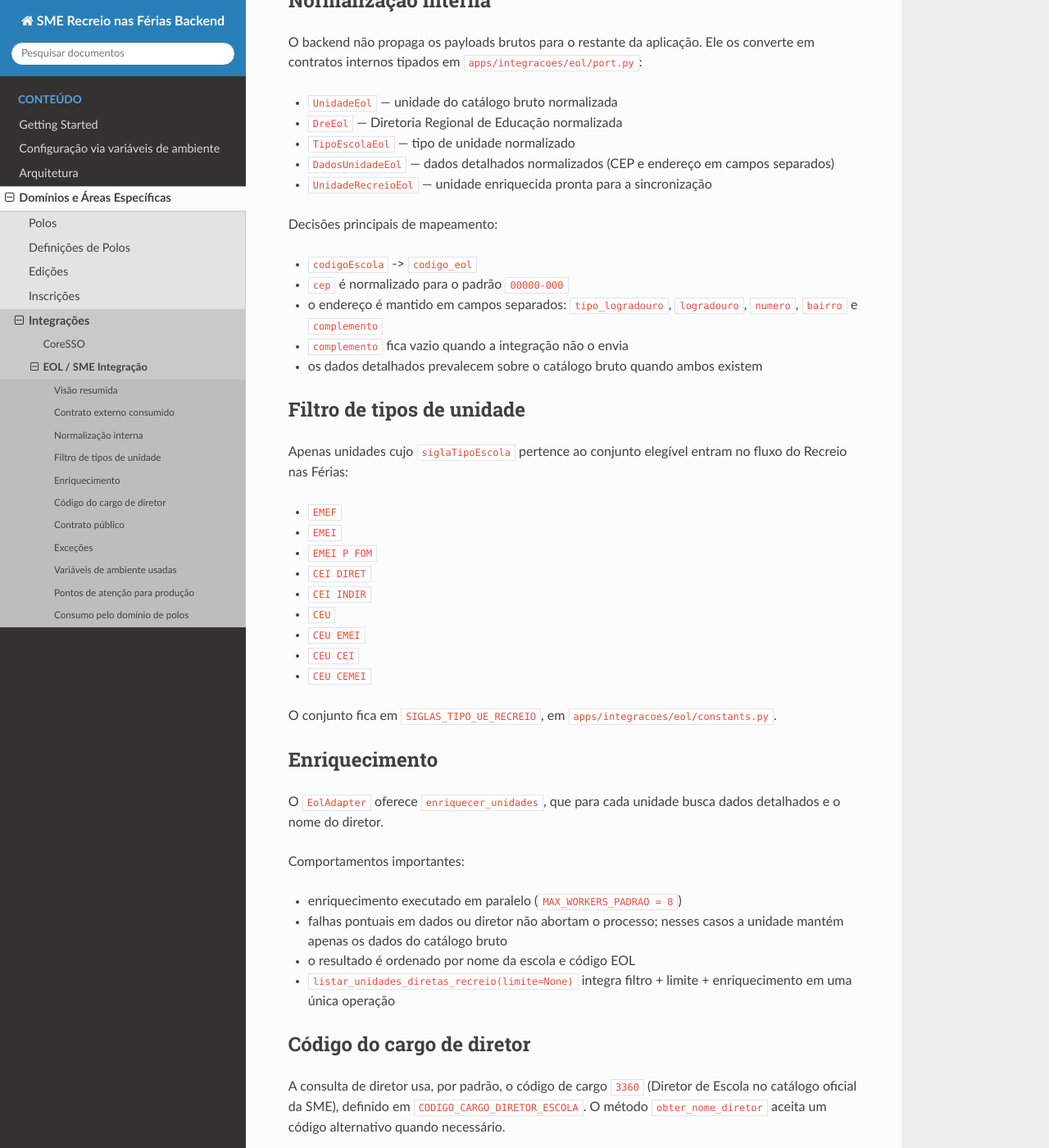
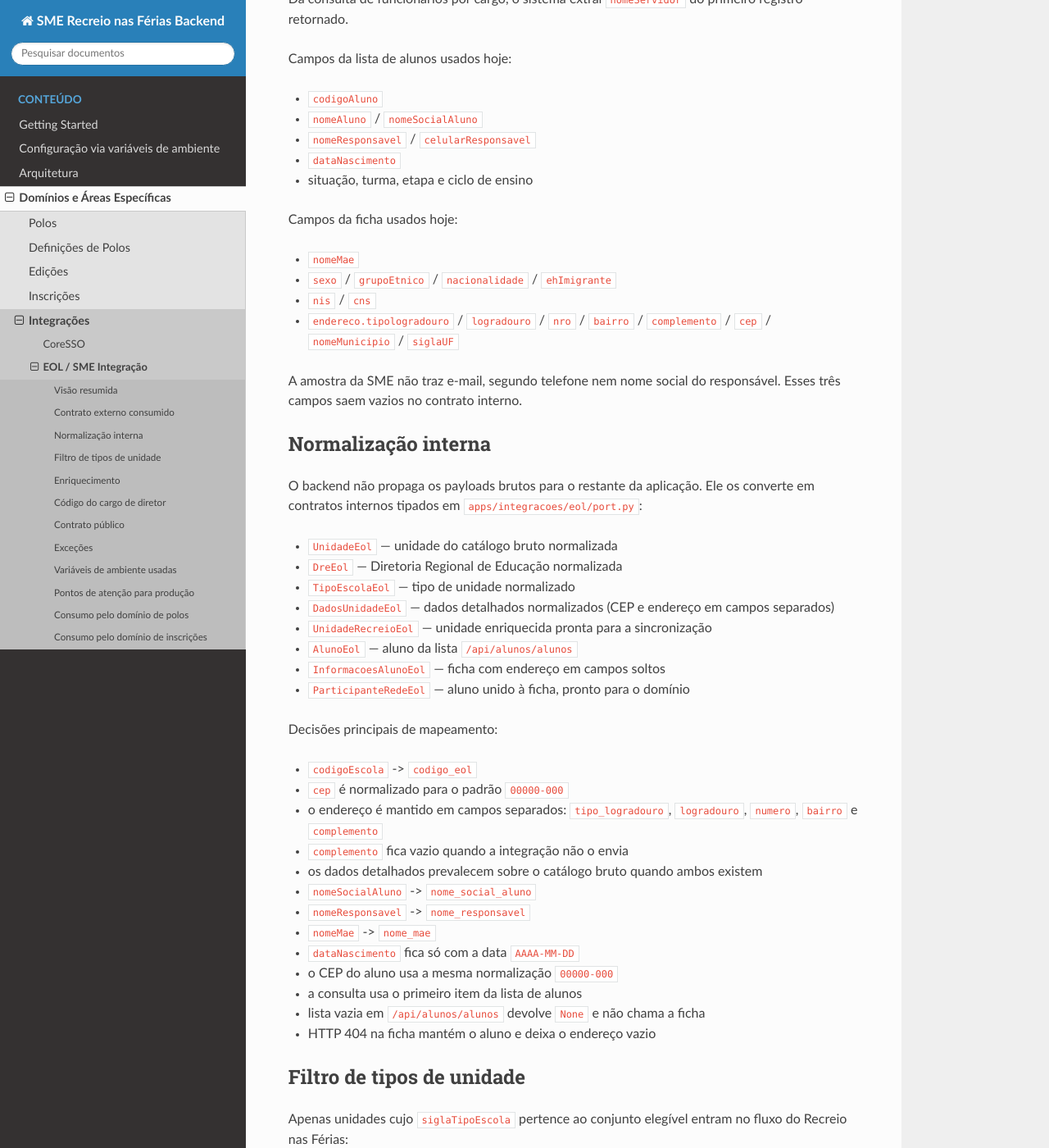
Before and after one commit to prefeiturasp/SME-RecreioNasFerias-Backend, a Sphinx documentation site: the page built from docs/dominios/integracoes/eol/index.rst, in a window 1280 px wide and 1400 px high, scrolled down 1589 px. Shown: the whole window at 82% size. Built offline with Sphinx 7.4.7 and the Read the Docs theme 3.1.0, drawn with Linux system fonts in a browser that asks for light colours; some of the changed text lies outside the part shown.

Commit message:
docs(158085): documenta a consulta de aluno da rede na integração EOL

```diff
--- a/docs/dominios/integracoes/eol/index.rst
+++ b/docs/dominios/integracoes/eol/index.rst
@@ -1,29 +1,33 @@
 EOL / SME Integração
 ====================
 
-Esta página documenta a integração de escolas com a SME Integração (EOL),
-incluindo contrato externo, normalização interna, filtro de tipos de unidade e
-enriquecimento das unidades elegíveis ao programa.
+Esta página documenta a integração com a SME Integração (EOL): escolas
+(catálogo, tipos e enriquecimento das unidades elegíveis) e a consulta de
+aluno da rede pelo código EOL.
 
 Visão resumida
 --------------
 
-- endpoints externos: ``GET /api/DREs``, ``GET /api/escolas/tiposEscolas``
-  e ``GET /api/escolas/*``
+- endpoints externos: ``GET /api/DREs``, ``GET /api/escolas/tiposEscolas``,
+  ``GET /api/escolas/*``, ``GET /api/alunos/alunos`` e
+  ``GET /api/alunos/{codigoAluno}/informacoes``
 - app de integração: ``apps/integracoes/eol/``
 - contrato público: ``EolPort``
-- consumo atual: ``PoloService.popular_unidades_diretas()``
+- consumo atual: ``PoloService.popular_unidades_diretas()`` e
+  ``InscricaoService.consultar_participante_por_eol()``
 
 Contrato externo consumido
 --------------------------
 
-A integração consome cinco endpoints, todos com o header ``x-api-eol-key``:
+A integração consome sete endpoints, todos com o header ``x-api-eol-key``:
 
 - ``GET /api/DREs`` — catálogo de Diretorias Regionais de Educação
 - ``GET /api/escolas/tiposEscolas`` — catálogo de tipos de escola
 - ``GET /api/escolas/todas-unidades`` — catálogo bruto de unidades escolares
 - ``GET /api/escolas/dados/{eol}`` — dados detalhados da unidade
 - ``GET /api/escolas/{eol}/funcionarios/cargos/{codigo}`` — funcionários no cargo
+- ``GET /api/alunos/alunos?codigoAluno=`` — aluno pelo código EOL
+- ``GET /api/alunos/{codigoAluno}/informacoes`` — ficha do aluno
 
 Campos do catálogo bruto usados hoje:
 
@@ -60,6 +64,25 @@ Campos dos dados detalhados usados hoje:
 Da consulta de funcionários por cargo, o sistema extrai ``nomeServidor`` do
 primeiro registro retornado.
 
+Campos da lista de alunos usados hoje:
+
+- ``codigoAluno``
+- ``nomeAluno`` / ``nomeSocialAluno``
+- ``nomeResponsavel`` / ``celularResponsavel``
+- ``dataNascimento``
+- situação, turma, etapa e ciclo de ensino
+
+Campos da ficha usados hoje:
+
+- ``nomeMae``
+- ``sexo`` / ``grupoEtnico`` / ``nacionalidade`` / ``ehImigrante``
+- ``nis`` / ``cns``
+- ``endereco.tipologradouro`` / ``logradouro`` / ``nro`` / ``bairro`` /
+  ``complemento`` / ``cep`` / ``nomeMunicipio`` / ``siglaUF``
+
+A amostra da SME não traz e-mail, segundo telefone nem nome social do
+responsável. Esses três campos saem vazios no contrato interno.
+
 Normalização interna
 --------------------
 
@@ -71,6 +94,9 @@ converte em contratos internos tipados em ``apps/integracoes/eol/port.py``:
 - ``TipoEscolaEol`` — tipo de unidade normalizado
 - ``DadosUnidadeEol`` — dados detalhados normalizados (CEP e endereço em campos separados)
 - ``UnidadeRecreioEol`` — unidade enriquecida pronta para a sincronização
+- ``AlunoEol`` — aluno da lista ``/api/alunos/alunos``
+- ``InformacoesAlunoEol`` — ficha com endereço em campos soltos
+- ``ParticipanteRedeEol`` — aluno unido à ficha, pronto para o domínio
 
 Decisões principais de mapeamento:
 
@@ -80,6 +106,14 @@ Decisões principais de mapeamento:
   ``logradouro``, ``numero``, ``bairro`` e ``complemento``
 - ``complemento`` fica vazio quando a integração não o envia
 - os dados detalhados prevalecem sobre o catálogo bruto quando ambos existem
+- ``nomeSocialAluno`` -> ``nome_social_aluno``
+- ``nomeResponsavel`` -> ``nome_responsavel``
+- ``nomeMae`` -> ``nome_mae``
+- ``dataNascimento`` fica só com a data ``AAAA-MM-DD``
+- o CEP do aluno usa a mesma normalização ``00000-000``
+- a consulta usa o primeiro item da lista de alunos
+- lista vazia em ``/api/alunos/alunos`` devolve ``None`` e não chama a ficha
+- HTTP 404 na ficha mantém o aluno e deixa o endereço vazio
 
 Filtro de tipos de unidade
 --------------------------
@@ -136,6 +170,9 @@ O ``EolPort`` expõe as operações que o domínio consome:
 - ``filtrar_unidades_recreio(unidades)``
 - ``enriquecer_unidades(unidades)``
 - ``listar_unidades_diretas_recreio(limite=None)``
+- ``listar_alunos(codigo_eol)``
+- ``obter_informacoes_aluno(codigo_eol)``
+- ``consultar_participante(codigo_eol)``
 
 Exceções
 --------
@@ -166,8 +203,8 @@ Pontos de atenção para produção
 - o timeout de leitura usa ``AUTH_API_TIMEOUT_SECONDS`` (60s), mais longo que
   o do login, porque a listagem completa e o enriquecimento são consultas
   pesadas
-- o domínio de polos consome apenas ``EolPort``; o client HTTP permanece
-  isolado em ``apps/integracoes/eol/``
+- os domínios de polos e de inscrições consomem apenas ``EolPort``; o
+  client HTTP permanece isolado em ``apps/integracoes/eol/``
 
 Consumo pelo domínio de polos
 -----------------------------
@@ -186,3 +223,21 @@ O ``PoloService``:
 A carga executa no máximo uma vez por dia. O instante da última execução
 fica em ``ControleSincronizacaoPolos``. Detalhes do domínio estão em
 ``docs/dominios/polos/``.
+
+Consumo pelo domínio de inscrições
+----------------------------------
+
+A consulta do participante da rede vive em ``apps/inscricoes`` e é disparada
+por ``GET /api/v1/inscricoes/participante-eol/?codigo_eol=``.
+
+O ``InscricaoService.consultar_participante_por_eol()``:
+
+1. recusa código vazio com ``Informe o código EOL.`` e não chama a SME
+2. consulta ``consultar_participante()`` na ``EolPort``
+3. traduz lista vazia em
+   ``Código EOL não encontrado. Verifique o número digitado e tente novamente.``
+4. devolve o ``ParticipanteRedeEol`` sem gravar inscrição
+
+``EolConfigError`` responde HTTP 500. ``EolIndisponivelError`` e
+``EolContratoError`` respondem HTTP 502. Indisponibilidade da SME não usa a
+mensagem de código não encontrado.
```
